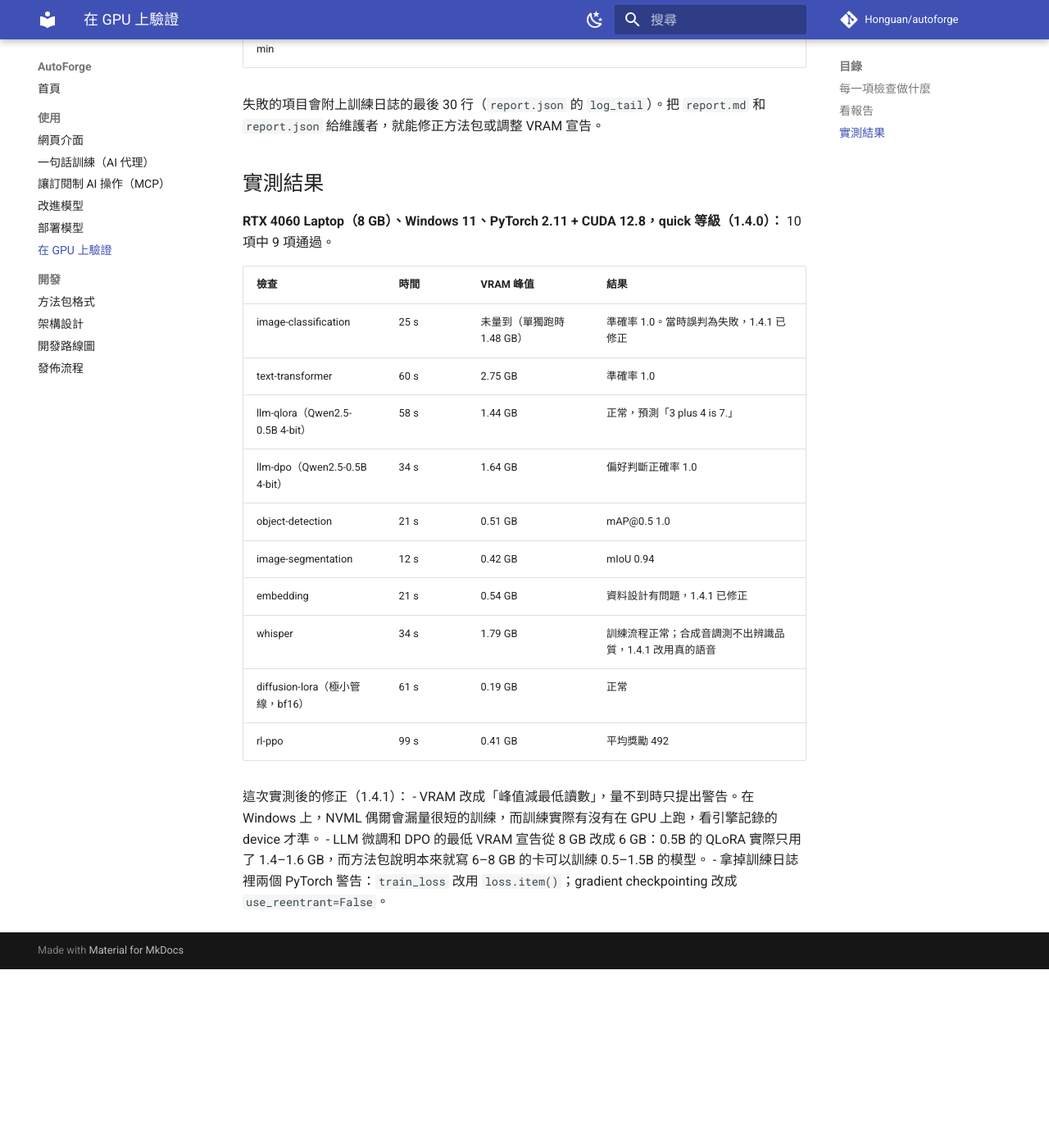
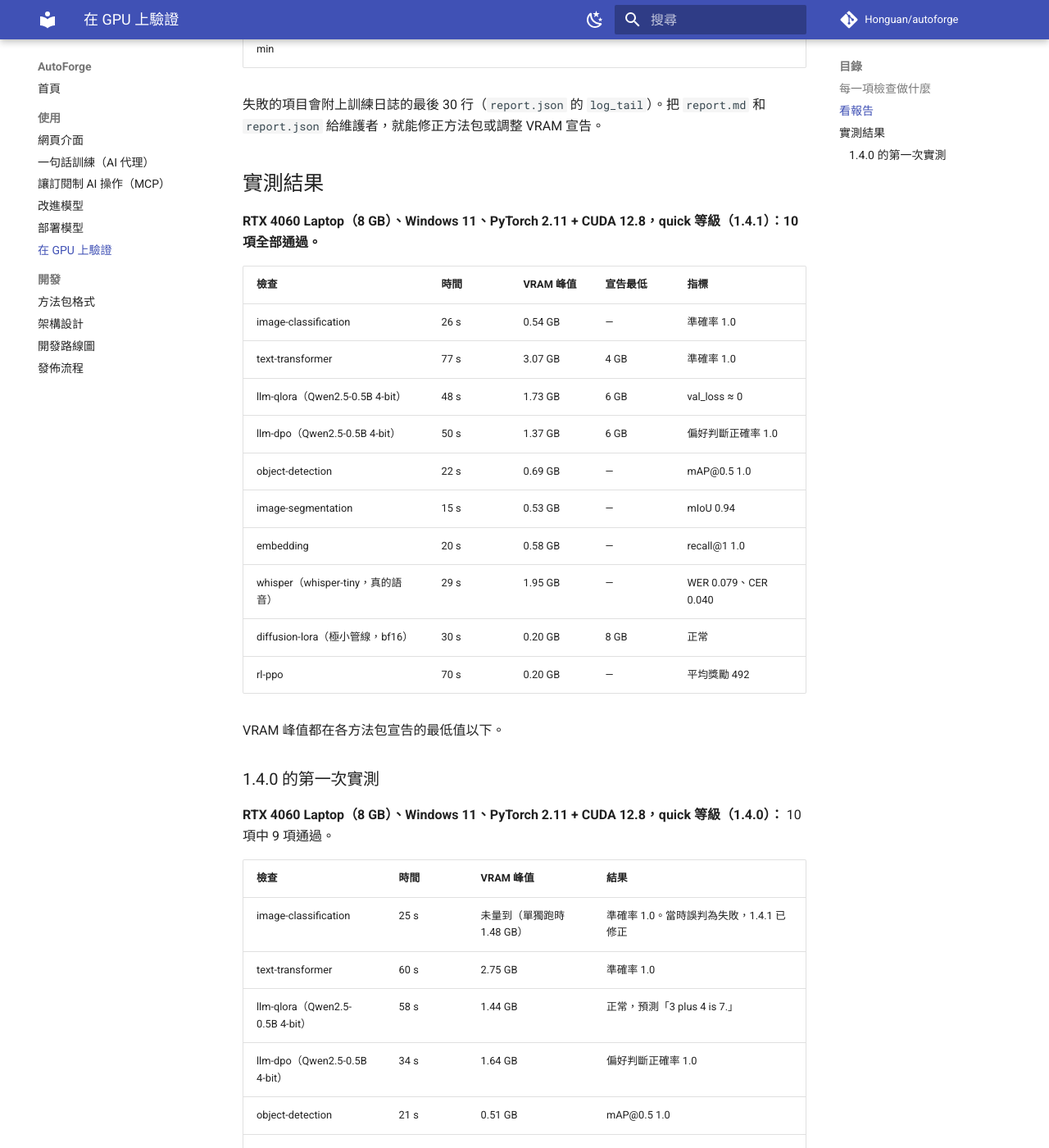
Before and after one commit to Honguan/autoforge, an MkDocs documentation site: the page built from docs/GPU.md, in a window 1280 px wide and 1400 px high, scrolled down 1772 px. Shown: the whole window at 82% size. Built offline with MkDocs 1.6.1 and Material for MkDocs 9.7.7, drawn with Linux system fonts in a browser that asks for light colours; comment, search, counter and statistics services are not loaded; before the commit the page ends 2954 px from its top, so only the background shows below that.

Commit message:
docs: record the 10/10 GPU run on 1.4.1 (RTX 4060 Laptop)
Co-Authored-By: Claude Opus 5.5 <noreply@anthropic.com>
Claude-Session: https://claude.ai/code/session_01V2bW29d158H5QWDyJ9ASGF

```diff
--- a/docs/GPU.md
+++ b/docs/GPU.md
@@ -48,6 +48,25 @@ autoforge eval gpu --list                                # 看有哪些檢查
 
 ## 實測結果
 
+**RTX 4060 Laptop（8 GB）、Windows 11、PyTorch 2.11 + CUDA 12.8，quick 等級（1.4.1）：10 項全部通過。**
+
+| 檢查 | 時間 | VRAM 峰值 | 宣告最低 | 指標 |
+|---|---|---|---|---|
+| image-classification | 26 s | 0.54 GB | — | 準確率 1.0 |
+| text-transformer | 77 s | 3.07 GB | 4 GB | 準確率 1.0 |
+| llm-qlora（Qwen2.5-0.5B 4-bit） | 48 s | 1.73 GB | 6 GB | val_loss ≈ 0 |
+| llm-dpo（Qwen2.5-0.5B 4-bit） | 50 s | 1.37 GB | 6 GB | 偏好判斷正確率 1.0 |
+| object-detection | 22 s | 0.69 GB | — | mAP@0.5 1.0 |
+| image-segmentation | 15 s | 0.53 GB | — | mIoU 0.94 |
+| embedding | 20 s | 0.58 GB | — | recall@1 1.0 |
+| whisper（whisper-tiny，真的語音） | 29 s | 1.95 GB | — | WER 0.079、CER 0.040 |
+| diffusion-lora（極小管線，bf16） | 30 s | 0.20 GB | 8 GB | 正常 |
+| rl-ppo | 70 s | 0.20 GB | — | 平均獎勵 492 |
+
+VRAM 峰值都在各方法包宣告的最低值以下。
+
+### 1.4.0 的第一次實測
+
 **RTX 4060 Laptop（8 GB）、Windows 11、PyTorch 2.11 + CUDA 12.8，quick 等級（1.4.0）：** 10 項中 9 項通過。
 
 | 檢查 | 時間 | VRAM 峰值 | 結果 |
```
Also changed, not shown: docs/ROADMAP.md (+1 -1 lines).
